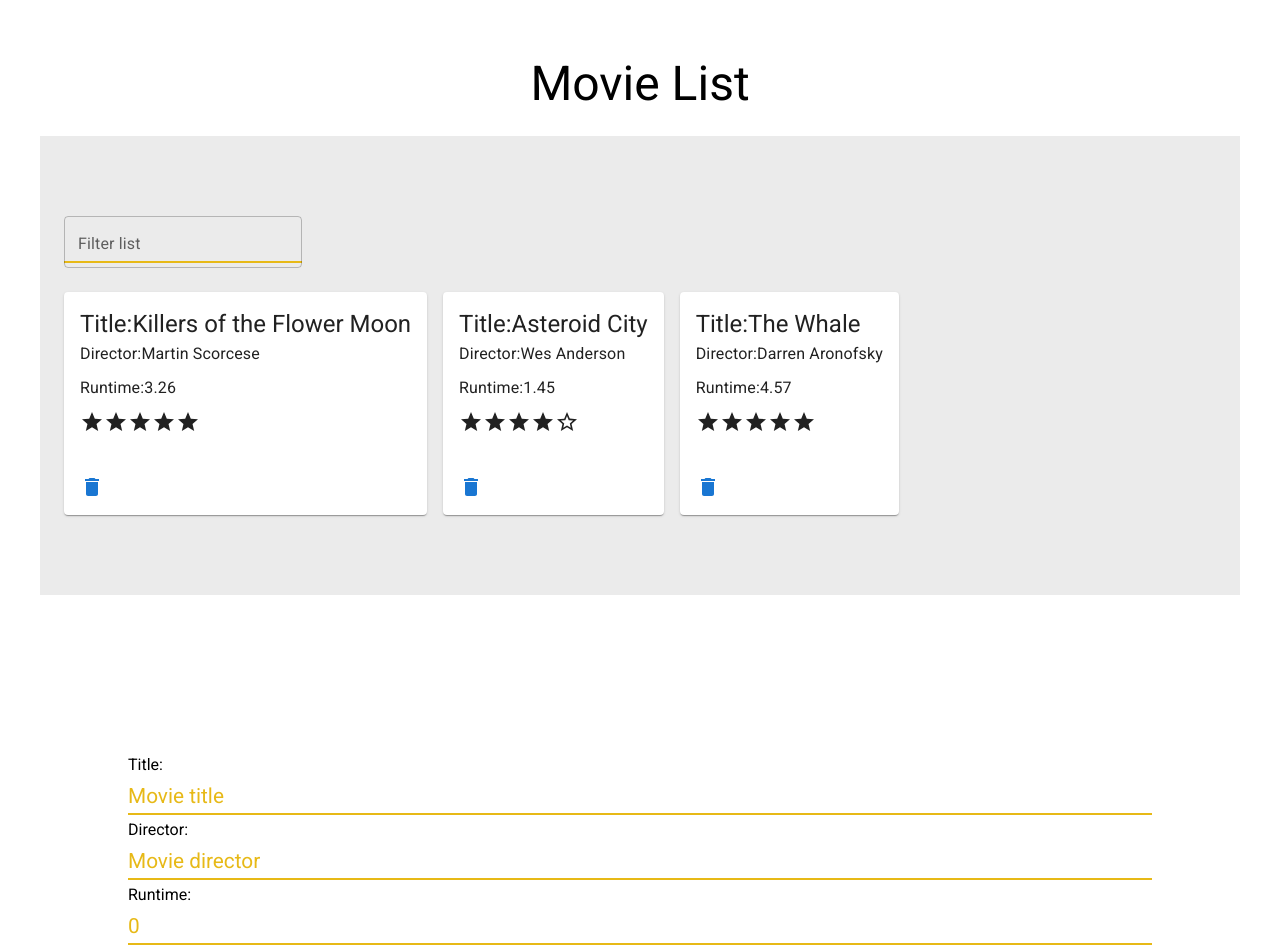
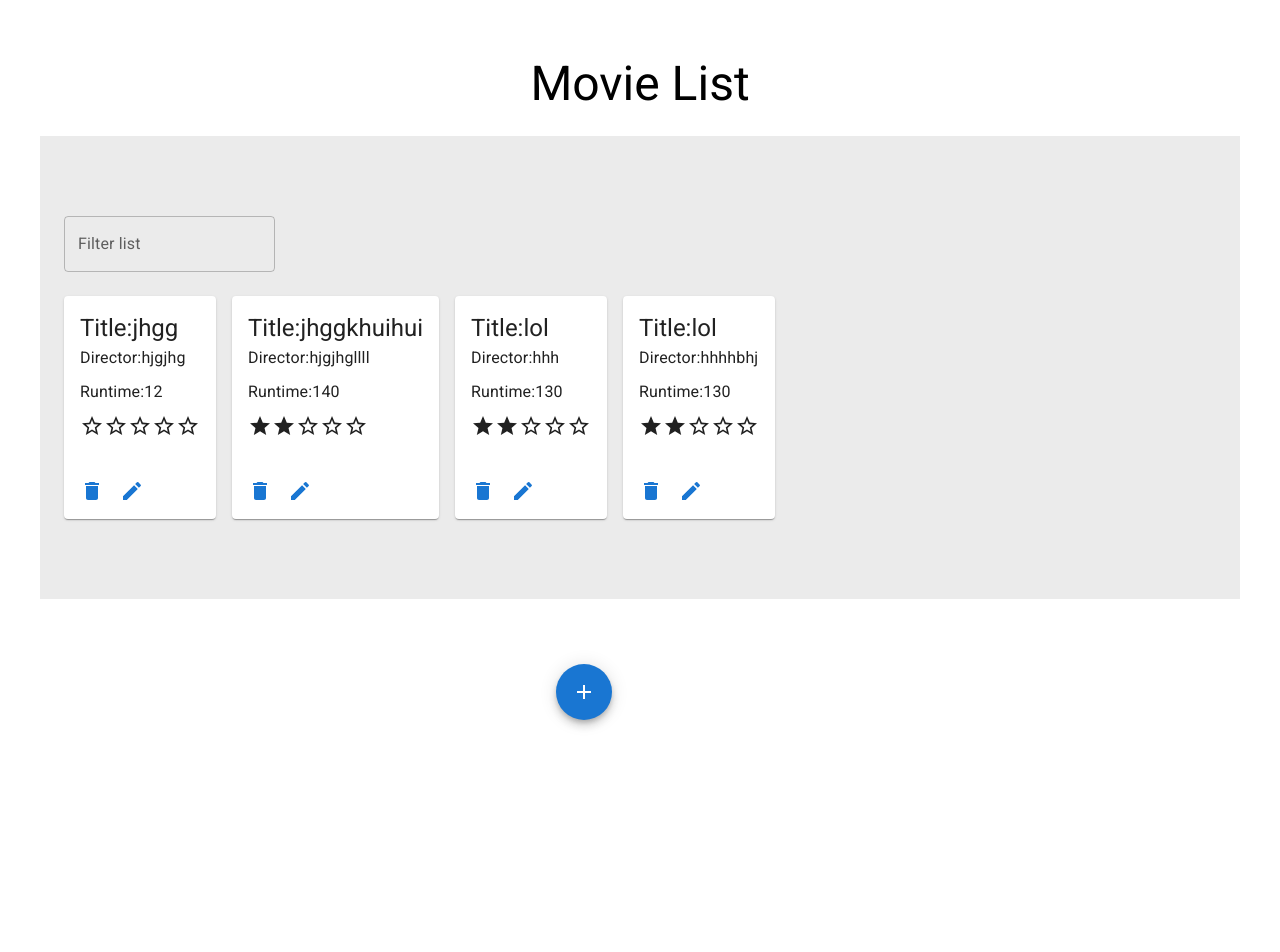
Before and after one commit to Vwalln99/React, a React (Vite) app in the folder vite-project/: page / in a window 1280 px wide. Shown: the top 952 px of the page. After the commit the page ends 800 px from the top, so only its background shows below. Built offline with nearby package versions, Linux system fonts and the light colour scheme; data requests are answered from the project's data file.

Commit message:
init commit

```diff
--- a/vite-project/data.json
+++ b/vite-project/data.json
@@ -1,25 +1,31 @@
 {
   "movies": [
     {
-      "id": 1,
-      "title": "Killers of the Flower Moon",
-      "director": "Martin Scorcese",
-      "runtime": 3.26,
-      "rating": 5
+      "id": "16qmj0q8k3hh",
+      "runtime": 12,
+      "director": "hjgjhg",
+      "title": "jhgg"
     },
     {
-      "id": 2,
-      "title": "Asteroid City",
-      "director": "Wes Anderson",
-      "runtime": 1.45,
-      "rating": 4
+      "runtime": 140,
+      "director": "hjgjhgllll",
+      "title": "jhggkhuihui",
+      "id": "6qlqi525glc",
+      "rating": 2
     },
     {
-      "id": 3,
-      "title": "The Whale",
-      "director": "Darren Aronofsky",
-      "runtime": 4.57,
-      "rating": 5
+      "id": "s8jvpki3o3",
+      "runtime": 130,
+      "director": "hhh",
+      "title": "lol",
+      "rating": 2
+    },
+    {
+      "id": "t36j4leuipm",
+      "runtime": 130,
+      "director": "hhhhbhj",
+      "title": "lol",
+      "rating": 2
     }
   ]
 }
--- a/vite-project/src/components/DeleteDialog.tsx
+++ b/vite-project/src/components/DeleteDialog.tsx
@@ -22,10 +22,18 @@
                 {title}
             </DialogTitle>
             <DialogContent>
-                <DialogContentText>
+                <DialogContentText id="delete-dialog-description">
                     {text}
                 </DialogContentText>
             </DialogContent>
+            <DialogActions>
+                <Button onClick={() => onConfirm(true)} color="primary" autoFocus>
+                    Ok
+                </Button>
+                <Button onClick={() => onConfirm(false)} color="secondary">
+                    Cancel
+                </Button>
+            </DialogActions>
         </Dialog>
     );
 }
--- a/vite-project/src/components/FormEdit.tsx
+++ b/vite-project/src/components/FormEdit.tsx
@@ -1,70 +1,73 @@
-import { useEffect } from "react";
-import { IMovie, MovieInput } from "../ts/interfaces/global-interfaces";
+import { useEffect} from "react";
+import {  MovieInput } from "../ts/interfaces/global-interfaces";
 import {useForm}  from "react-hook-form";
 import { yupResolver } from "@hookform/resolvers/yup";
-import * as yup from "yup";
-import style from "./css/FormEdit.module.css";
+import movieShema from "../ts/interfaces/validationShema";
+import { Dialog, DialogTitle, DialogContent, DialogActions, Button, TextField } from "@mui/material";
 
 interface Props {
+    open:boolean;
     onSave: (movie: MovieInput) => void;
-    editMovie?: IMovie;
+    onClose: (onConfirm:boolean) => void;
+    movie?: MovieInput;
+
 }
 
-const movieShema = yup
-.object({
-    title: yup
-        .string()
-        .required("Title is required")
-        .min(2, "The title must have min. 2 chars")
-        .max(30, "The title must have max. 30 chars"),
-    director: yup.string().required("Director is required"),
-    runtime: yup.number().required("Runtime is required"),
-})
-.required();
 
-export default function FormEdit({ onSave, editMovie }: Props): JSX.Element {
-    const {register, handleSubmit, reset, formState:{errors}} = useForm<MovieInput>({resolver: yupResolver(movieShema)});
+
+export default function FormEdit({ open, onSave, onClose,
+    movie={title:"", director: "", runtime:0} }: Props): JSX.Element {
+    const {register, handleSubmit, reset,
+        formState:{errors}} =
+        useForm<MovieInput>
+        ({defaultValues: movie, resolver: yupResolver(movieShema)});
 
     useEffect(() => {
-        reset(editMovie);
-    }, [editMovie, reset]);
+        if (movie.id ) reset(movie);
+    }, [movie, reset]);
+
 
     return (
-        <form className={style.inputMovieForm} onSubmit={handleSubmit(onSave)}>
-            <label htmlFor="title">
-                Title:
-                <input
-                    type="text"
-                    placeholder="Movie title"
-                    {...register("title")}
-                    className={errors.title && style.error}/>
-            </label>
-            {errors.title &&(
-               <div className={style.error}>{errors.title.message}</div>
-            )}
-            <label htmlFor="director">
-                Director:
-                <input
-                    type="text"
-                    placeholder="Movie director"
-                    {...register("director")}
-                    className={errors.director && style.error}/>
-            </label>
-            {errors.director &&(
-                <div className={style.error}>{errors.director.message}</div>
-            )}
-            <label htmlFor="runtime">
-                Runtime:
-                <input
-                    type="number"
-                    placeholder="0"
-                    {...register("runtime")}
-                    className={errors.runtime && style.error}/>
-            </label>
-            {errors.runtime &&(
-                <div className={style.error}>{errors.runtime.message}</div>
-            )}
-            <button type="submit" className={style.saveBtn}>Save</button>
-        </form>
+        <Dialog open={open} onClose={onClose}>
+            <DialogTitle id="form-dialog-title">
+            {movie.id ? "Edit Movie": "Add new Movie"}
+            </DialogTitle>
+            <form onSubmit={handleSubmit(onSave)}>
+                <DialogContent>
+                    <div>
+                        <TextField
+                        {...register("title")}
+                        error={!!errors.title}
+                        label="Title"
+                        />
+                        {errors.title && <div>{errors.title.message}</div>}
+                    </div>
+                    <div>
+                        <TextField
+                        {...register("director")}
+                        error={!!errors.director}
+                        label="Director"
+                        />
+                        {errors.director && <div>{errors.director.message}</div>}
+                    </div>
+                    <div>
+                        <TextField
+                        {...register("runtime")}
+                        error={!!errors.runtime}
+                        label="Runtime"
+                        />
+                        {errors.runtime && <div>{errors.runtime.message}</div>}
+                    </div>
+                    <DialogActions>
+                        <Button color="primary" type="submit">
+                            Save
+                        </Button>
+                        <Button color="secondary" onClick={() => onClose(false)}>
+                            Cancel
+                        </Button>
+                    </DialogActions>
+                </DialogContent>
+            </form>
+        </Dialog>
     );
 }
--- a/vite-project/src/components/MovieList.tsx
+++ b/vite-project/src/components/MovieList.tsx
@@ -1,13 +1,41 @@
 import { useState } from "react";
 import MovieListItem from "./MovieListItem";
-import { IMovie } from "../ts/interfaces/global-interfaces";
+import { IMovie, MovieInput } from "../ts/interfaces/global-interfaces";
 import useMovies from "./UseMovies";
-import {Container, Grid} from "@mui/material"
-import { TextField } from "@mui/material";
+import {Container, Grid, TextField, Fab} from "@mui/material"
+import DeleteDialog from "./DeleteDialog";
+import Add from "@mui/icons-material/Add"
+import FormEdit from "./FormEdit";
 
     export default function MovieList(){
-        const [movies, err, handleDelete] = useMovies();
+        const [movies, err, handleDelete, handleSubmit] = useMovies();
         const [filter, setFilter] = useState("");
+        const [deleteDialog, setDeleteDialog] = useState<{
+            open:boolean;
+            movie?: IMovie;
+        }>({ open:false });
+
+        const [formDialog, setFormDialog] = useState<{
+            open:boolean;
+            edited?:boolean;
+            movie?: IMovie;
+        }>({ open:false });
+
+        const handleEditDialog = (open:boolean, movie: IMovie) =>{
+            if(open){
+                setFormDialog({open:true, movie});
+            } else {
+                setFormDialog({open:false, movie: undefined});
+            }
+        };
+
+        const handleDialog =(open: boolean, movie: IMovie) =>{
+            if (open){
+                setDeleteDialog({open:true, movie});
+            } else{
+                setDeleteDialog({open: false, movie: undefined});
+            }
+        }
 
     {
         if(err !== null){
@@ -35,11 +63,45 @@
                     <MovieListItem
                     key={movie.id}
                     movie={movie}
-                    onDelete={handleDelete as (movie:IMovie) => Promise<void>}
+                    onDialog={handleDialog}
+                    onEdit={handleEditDialog}
                     />
                     );
                 })}
                 </Grid>
+                <DeleteDialog
+                    title="Delete Element"
+                    text={`Do you really want to delete the movie "${deleteDialog.movie?.title}"`}
+                    open={deleteDialog.open}
+                    onConfirm={(isConfirmed) =>{
+                        if (isConfirmed && deleteDialog.movie){
+                            (handleDelete as (movie:IMovie) => Promise<void>)(
+                                deleteDialog.movie
+                            );
+                        }
+                        setDeleteDialog({open: false, movie: undefined});
+                    }}
+                >
+
+                </DeleteDialog>
+                <FormEdit
+                    onSave={(movie:MovieInput) =>{
+                        setFormDialog({open:false, movie:undefined, edited:true});
+                        (handleSubmit as (movie:MovieInput, edited:boolean)=> Promise<void>)(movie, formDialog.edited!);
+                    }}
+                    open={formDialog.open}
+                    onClose={() => setFormDialog({open:false, movie:undefined})}
+                    movie={formDialog.movie}
+                />
+                <Fab color="primary"
+                onClick = {() => setFormDialog({open:true, movie:undefined, edited:false})}
+                    sx={{ position:"fixed",
+                    right:"50%",
+                    bottom:"10%",
+                    transform: "translateX(-50%)",}}
+                >
+                    <Add/>
+                </Fab>
             </Container>
             );
         }
--- a/vite-project/src/components/MovieListItem.tsx
+++ b/vite-project/src/components/MovieListItem.tsx
@@ -2,13 +2,15 @@
 import { IMovie } from "../ts/interfaces/global-interfaces";
 import{Card, CardContent, Grid, Typography, CardActions, IconButton} from "@mui/material"
 import DeleteIcon from "@mui/icons-material/Delete";
+import {Edit} from "@mui/icons-material";
 
 interface Props{
    movie:IMovie;
-   onDelete:(movie:IMovie) => Promise<void>;
+   onDialog:(open:boolean, movie:IMovie) => void;
+   onEdit:(open:boolean, movie:IMovie) => void;
 }
 
-export default function MovieListItem({movie, onDelete}:Props){
+export default function MovieListItem({movie, onDialog, onEdit}:Props){
     return(
     <Grid item>
         <Card>
@@ -27,8 +29,15 @@
             <CardActions disableSpacing>
                 <IconButton color="primary"
                 aria-label="delete-movie"
-                onClick={() => onDelete(movie)}>
+                onClick={() => onDialog(true, movie)}>
                     <DeleteIcon/>
+                </IconButton>
+                <IconButton
+                color="primary"
+                aria-label="edit-movie"
+                onClick={() => onEdit(true, movie)}
+                >
+                    <Edit/>
                 </IconButton>
             </CardActions>
         </Card>
--- a/vite-project/src/components/UseMovies.tsx
+++ b/vite-project/src/components/UseMovies.tsx
@@ -1,6 +1,6 @@
 
 import { useState, useEffect, useContext } from "react";
-import { IMovie } from "../ts/interfaces/global-interfaces";
+import { IMovie, MovieInput } from "../ts/interfaces/global-interfaces";
 import MovieContext from "../ts/interfaces/MovieContext";
 
 
@@ -36,5 +36,37 @@
         }
     }
 
-    return [movies, err, handleDelete];
-}
+    async function handleAdd(movie:MovieInput, edited:boolean=true):Promise<void>{
+        let method="POST";
+        let url="http://localhost:5000/movies";
+        if(edited){
+            method="PUT";
+            url += `/${movie.id}`;
+            }else{
+                movie.id=Math.random().toString(1000).replace("0.","");
+            }
+
+            const options={
+            method,
+            body: JSON.stringify(movie),
+            headers:{"Content-Type": "application/json"}
+            };
+
+            const res = await fetch (url, options);
+            const data = await res.json();
+            if(edited){
+                setMovies((prevMovies) =>
+                    prevMovies?.map((prevMovie) => {
+                        if(prevMovie.id === movie.id){
+                            return data;
+                        }
+                        return prevMovie;
+                    })
+                );
+            } else{
+                setMovies((prevMovie) => [...prevMovie, data])
+            }
+        }
+
+        return [movies, err, handleDelete, handleAdd];
+    }
--- a/vite-project/src/ts/interfaces/global-interfaces.ts
+++ b/vite-project/src/ts/interfaces/global-interfaces.ts
@@ -1,5 +1,5 @@
 export interface IMovie {
-  id: number;
+  id: string;
   title: string;
   director: string;
   runtime: number;
@@ -7,6 +7,6 @@
 }
 
 export type MovieInput = Omit<IMovie, "id" | "rating"> & {
-  id?: number;
+  id?: string;
   rating?: number;
 };
--- /dev/null
+++ b/vite-project/src/ts/interfaces/validationShema.ts
@@ -0,0 +1,15 @@
+import * as yup from "yup";
+
+const movieShema = yup
+  .object({
+    title: yup
+      .string()
+      .required("Title is required")
+      .min(2, "Title must have min. 2 chars")
+      .max(30, "Title must have max. 30 chars"),
+    director: yup.string().required("Director is required"),
+    runtime: yup.number().required("Runtime is required"),
+  })
+  .required();
+
+export default movieShema;
```
